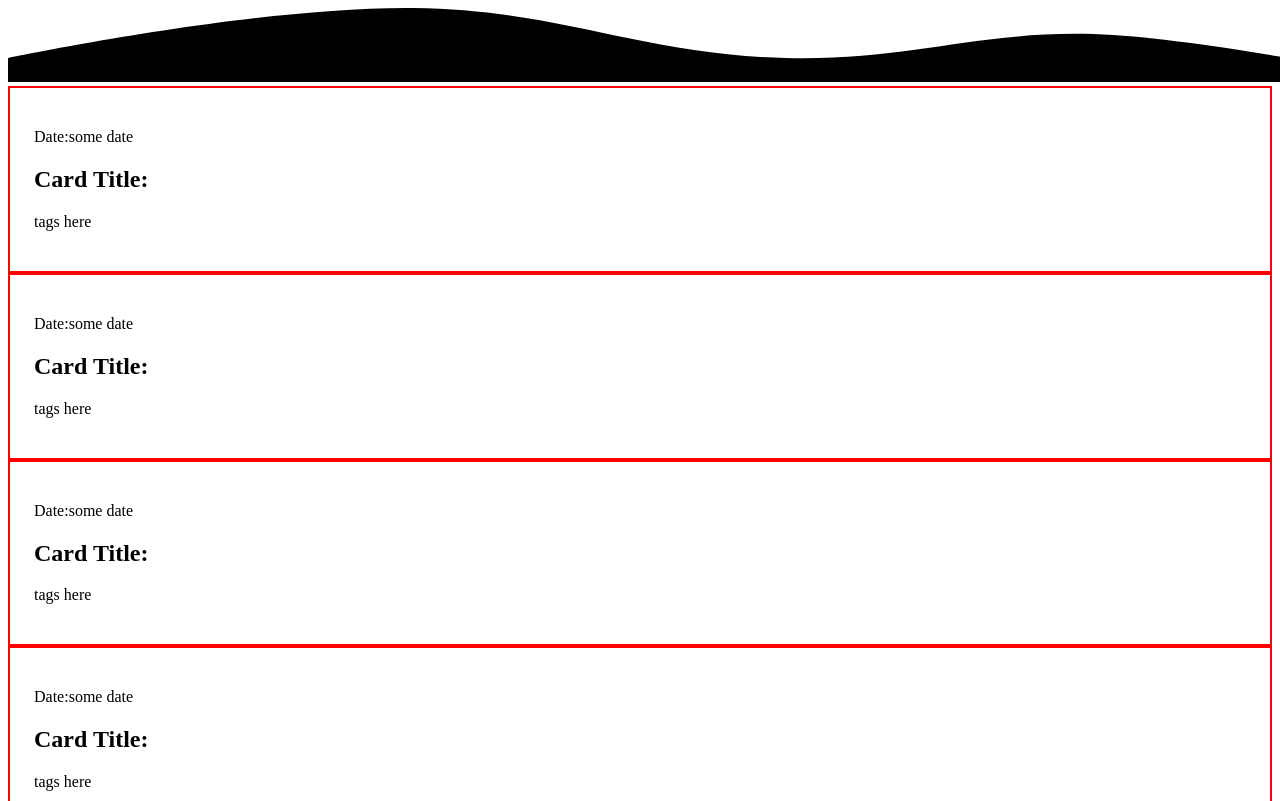
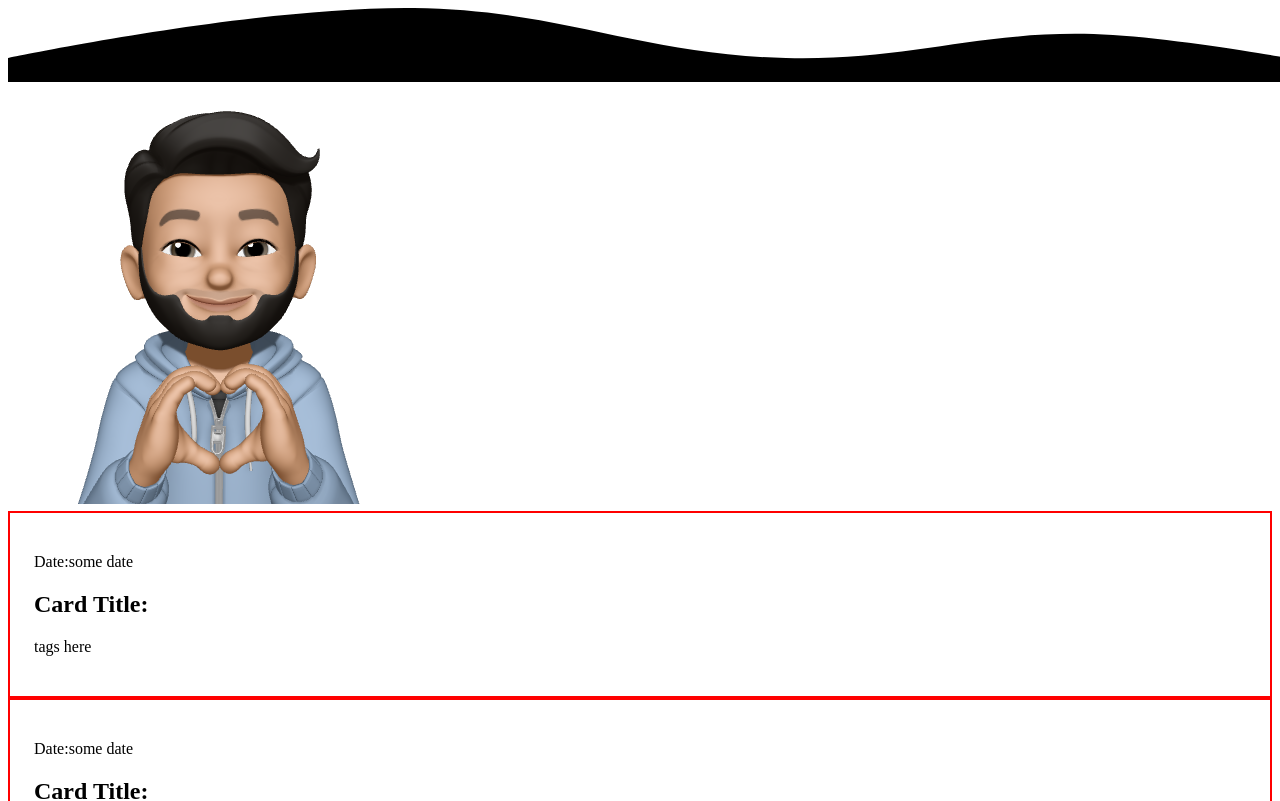
Before and after one commit to shivajreddy/shivareddyio, a Next.js app: page / in a window 1280 px wide. Shown: the top 801 px of the page. Built offline with nearby package versions, Linux system fonts and the light colour scheme.

Commit message:
added my memoji, have to fix position

```diff
--- a/components/NavBar.jsx
+++ b/components/NavBar.jsx
@@ -8,7 +8,7 @@ function NavBar() {
         <div className="nav-sub-container">
 
           <nav >
-          <a href="#" className="text-2xl text-indigo-700">Shiva Reddy</a>
+          <a href="#" className="text-2xl">Shiva Reddy</a>
           <ul id="primary-navigation" className="primary-navigation flex">
 
             <li>
--- a/pages/index.jsx
+++ b/pages/index.jsx
@@ -9,12 +9,15 @@ export default function Home() {
   let x = [1, 2, 3];
   return (
     <>
-      <svg preserveAspectRatio="none" width="100vw" height="74" viewBox="0 0 1440 74"
-           className="Hero__Swoops-sc-13y35jq-4 laHbQG">
-        <path
-            d="M456.464 0.0433865C277.158 -1.70575 0 50.0141 0 50.0141V74H1440V50.0141C1440 50.0141 1320.4 31.1925 1243.09 27.0276C1099.33 19.2816 1019.08 53.1981 875.138 50.0141C710.527 46.3727 621.108 1.64949 456.464 0.0433865Z"></path>
-      </svg>
-
+      <div className="hero">
+        <div id="hero-bg"></div>
+        <svg id="hero-wave" preserveAspectRatio="none" width="100vw" height="74" viewBox="0 0 1440 74"
+             className="Hero__Swoops-sc-13y35jq-4 laHbQG">
+          <path
+              d="M456.464 0.0433865C277.158 -1.70575 0 50.0141 0 50.0141V74H1440V50.0141C1440 50.0141 1320.4 31.1925 1243.09 27.0276C1099.33 19.2816 1019.08 53.1981 875.138 50.0141C710.527 46.3727 621.108 1.64949 456.464 0.0433865Z"></path>
+        </svg>
+        <img id="hero-img" src="/images/me.png" />
+      </div>
 
       <main>
 
--- a/styles/globals.css
+++ b/styles/globals.css
@@ -16,6 +16,32 @@ main{
     background: hsl(210deg, 30%, 8%);
 }
 
+.hero{
+    position: relative;
+    top:0;
+    left:0;
+}
+
+#hero-bg {
+    /*display: block;*/
+    height: 300px;
+    background: linear-gradient(0deg, hsla(200deg, 100%, 85%, 0.1), hsla(200deg, 100%, 85%, 0));
+}
+
+#hero-wave{
+    background-color: hsla(200deg, 100%, 85%, 0.1);
+    position: relative;
+    z-index: 500;
+}
+
+#hero-img{
+    position: absolute;
+    top: 100px;
+    right: 180px;
+    height: 230px;
+    z-index: 200;
+}
+
 /* Primary Navigation */
 .nav-container{
     width: 100%;
@@ -25,13 +51,12 @@ main{
 
     position: fixed;
     top: 0;
+    z-index: 9999;
 }
 
 .nav-sub-container{
     display: flex;
     align-items: center;
-    background: hsl(0, 0%, 100%, 0.1);
-    backdrop-filter: blur(0.8rem);
 
     margin: 2rem 0;
     padding: 0 3rem;
@@ -51,6 +76,7 @@ nav {
     padding: 0;
     margin: 0;
     gap:2rem;
+
 }
 
 .primary-navigation a {
@@ -62,18 +88,28 @@ nav {
     margin-inline-end: 0.75rem;
 }
 
+@supports (backdrop-filter: blur(2rem)) {
+    .nav-sub-container{
+        background: hsl(0, 0%, 100%, 0.1);
+        backdrop-filter: blur(0.8rem);
+    }
+}
+
 @media (max-width: 35rem){
     .nav-sub-container{
+        /*background: none;*/
         backdrop-filter: none;
     }
 
     .primary-navigation{
+        gap:2em;
+
         position: fixed;
-        inset: 0 0 0 30%;
+        inset: 0 0 0 20%;
 
         flex-direction: column;
         padding: min(10vh, 10rem) 5em;
         background: hsl(0, 0%, 100%, 0.1);
-        backdrop-filter: blur(2rem);
+        backdrop-filter: blur(0.8rem);
     }
 }
```
Also changed, not shown: public/images/me-light.webp (added), public/images/me.png (added).
